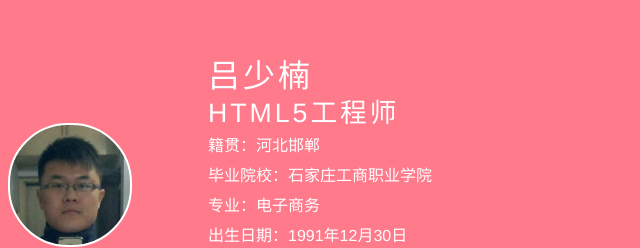
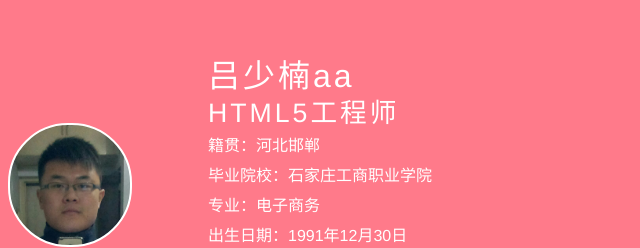
Before and after one commit to lvshaonan/lvshaonan.github.io, a plain HTML site: page index.html in a window 1280 px wide. Shown: the part 181-429 px from the top of the page, 376-1016 px from the left. Drawn offline with Linux system fonts and the light colour scheme.

Commit message:
change name

```diff
--- a/index.html
+++ b/index.html
@@ -33,7 +33,7 @@
 				<div class="photo">
 				</div>
 				<div class="person_info">
-					<h2>吕少楠 <br/>
+					<h2>吕少楠aa <br/>
 					<small>HTML5工程师</small></h2>
 					<p>籍贯：河北邯郸</p>
 					<p>毕业院校：石家庄工商职业学院</p>
```
